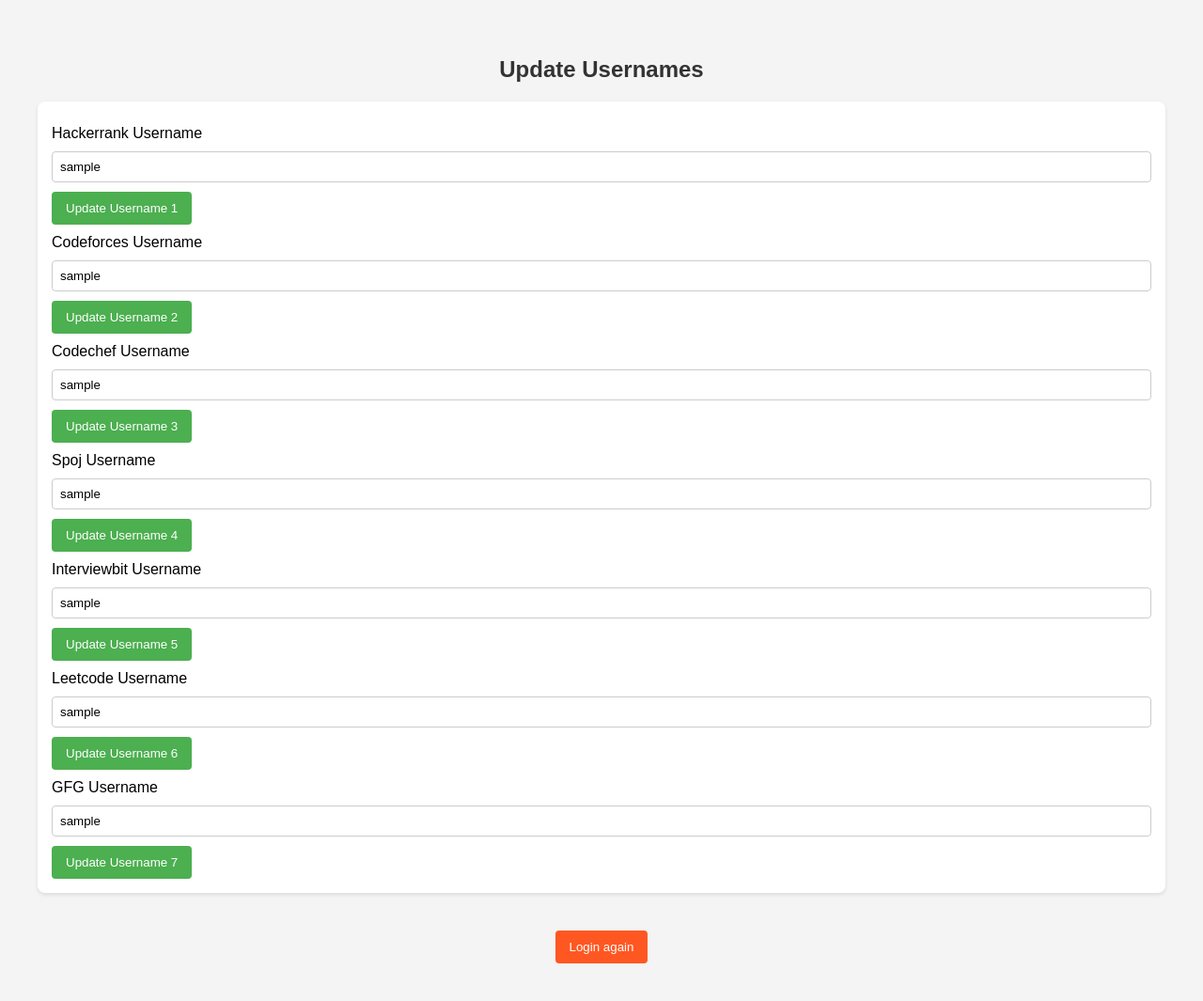
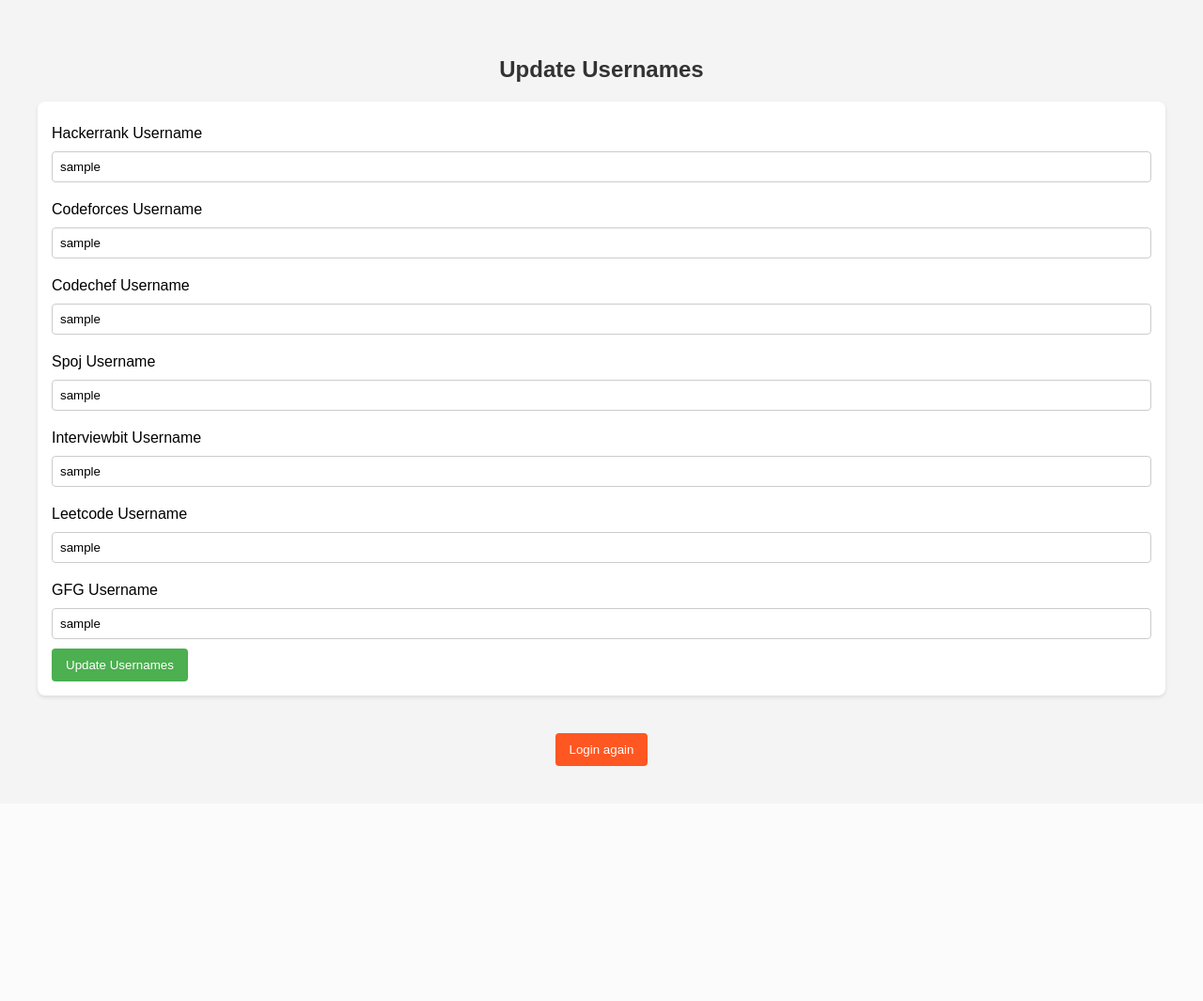
Before and after one commit to SSSM22/test, a Django app: template templates/usernames.html in a window 1280 px wide. Shown: the whole page at 94% size. After the commit the page ends 815 px from the top, so only its background shows below. Run offline with Django 4.2, Linux system fonts and the light colour scheme; the template is opened without the code that fills it: most values are stand-ins (such as "Sample title", 1, 10 or a date in 2020).

Commit message:
HOD has the option of changing the usernames of their department students

```diff
--- a/templates/student_panel.html
+++ b/templates/student_panel.html
@@ -287,7 +287,7 @@ var config = {
       {% for i in announcements %}
       <li>
         {% if "https://" in i.text_input or "www." in i.text_input %}
-        <a href="{{ i.text_input }}" style="color: black;"> {{ i.text_input }}</a>
+        <a href="{{ i.text_input }}" style="color: black;" target=”_blank”> {{ i.text_input }}</a>
         {% else %}
         <p>{{ i.text_input }}</p>
         {% endif %}
--- a/templates/usernames.html
+++ b/templates/usernames.html
@@ -96,39 +96,39 @@
         <label for="hackerrank_username">Hackerrank Username</label>
         <input type="text" name="hackerrank_username" id="hackerrank_username" value="{{ u.hackerrank_username }}"
             required>
-        <button type="submit" name="submit_username_1">Update Username 1</button>
+        <!-- <button type="submit" name="submit_username_1">Update Username 1</button> -->
 
         <!-- Username 2 -->
         <label for="codeforces_username">Codeforces Username</label>
         <input type="text" name="codeforces_username" id="codeforces_username" value="{{ u.codeforces_username }}"
             required>
-        <button type="submit" name="submit_username_2">Update Username 2</button>
+        <!-- <button type="submit" name="submit_username_2">Update Username 2</button> -->
 
         <!-- Username 3 -->
         <label for="codechef_username">Codechef Username</label>
         <input type="text" name="codechef_username" id="codechef_username" value="{{ u.codechef_username }}" required>
-        <button type="submit" name="submit_username_3">Update Username 3</button>
+        <!-- <button type="submit" name="submit_username_3">Update Username 3</button> -->
 
         <!-- Username 4 -->
         <label for="spoj_username">Spoj Username</label>
         <input type="text" name="spoj_username" id="spoj_username" value="{{ u.spoj_username }}" required>
-        <button type="submit" name="submit_username_4">Update Username 4</button>
+        <!-- <button type="submit" name="submit_username_4">Update Username 4</button> -->
 
         <!-- Username 5 -->
         <label for="interviewbit_username">Interviewbit Username</label>
         <input type="text" name="interviewbit_username" id="interviewbit_username" value="{{ u.interviewbit_username }}"
             required>
-        <button type="submit" name="submit_username_5">Update Username 5</button>
+        <!-- <button type="submit" name="submit_username_5">Update Username 5</button> -->
 
         <!-- Username 6 -->
         <label for="leetcode_username">Leetcode Username</label>
         <input type="text" name="leetcode_username" id="leetcode_username" value="{{ u.leetcode_username }}" required>
-        <button type="submit" name="submit_username_6">Update Username 6</button>
+        <!-- <button type="submit" name="submit_username_6">Update Username 6</button> -->
 
         <!-- Username 7 -->
         <label for="gfg_username">GFG Username</label>
         <input type="text" name="gfg_username" id="gfg_username" value="{{ u.gfg_username }}" required>
-        <button type="submit" name="submit_username_7">Update Username 7</button>
+        <button type="submit" name="submit_username_7">Update Usernames</button>
 
     </form>
     <center><button class="logout-button" onclick="window.location.href='/logout'">Login again </button></center>
--- a/vardhaman/settings.py
+++ b/vardhaman/settings.py
@@ -42,14 +42,11 @@ INSTALLED_APPS = [
     'django.contrib.staticfiles',
     'django_htmx',
     'rest_framework',
-    'corsheaders',
 
 ]
 
 
 MIDDLEWARE = [
-    'corsheaders.middleware.CorsMiddleware',
-    'whitenoise.middleware.WhiteNoiseMiddleware',   #whitenoise is used to serve static files on production
     'django.middleware.security.SecurityMiddleware',
     'django.contrib.sessions.middleware.SessionMiddleware',
     'django.middleware.common.CommonMiddleware',
@@ -93,7 +90,7 @@ DATABASES = {
         'USER': 'root', #sssm
         'HOST': 'localhost',#vardhamanstudent-data.mysql.database.azure.com',
         'PORT': 3306,
-        'PASSWORD': 'Pranav_001',#'abcd1234!@', #root
+        'PASSWORD': 'root',#'abcd1234!@', #root
     }
 }
 
```
Also changed, not shown: home/urls.py (+0 -8 lines), home/views.py (+9 -18 lines).
